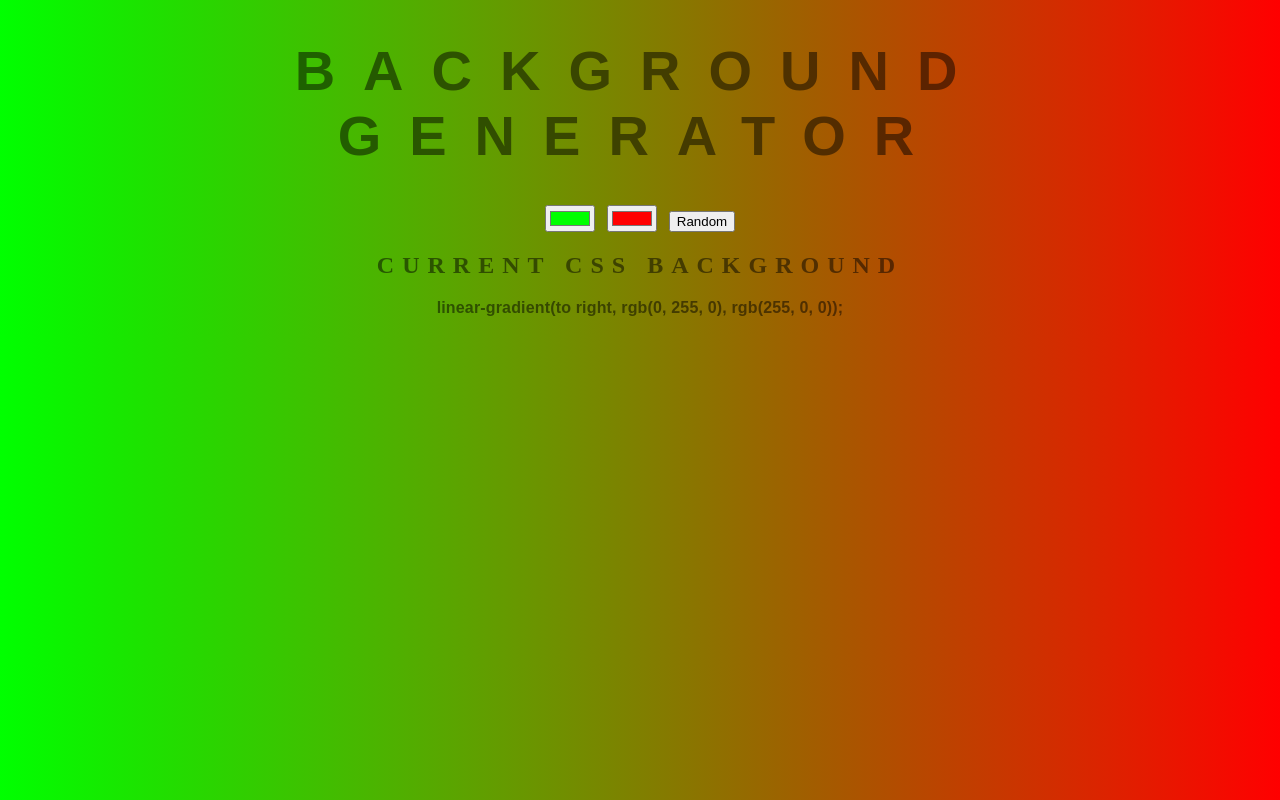
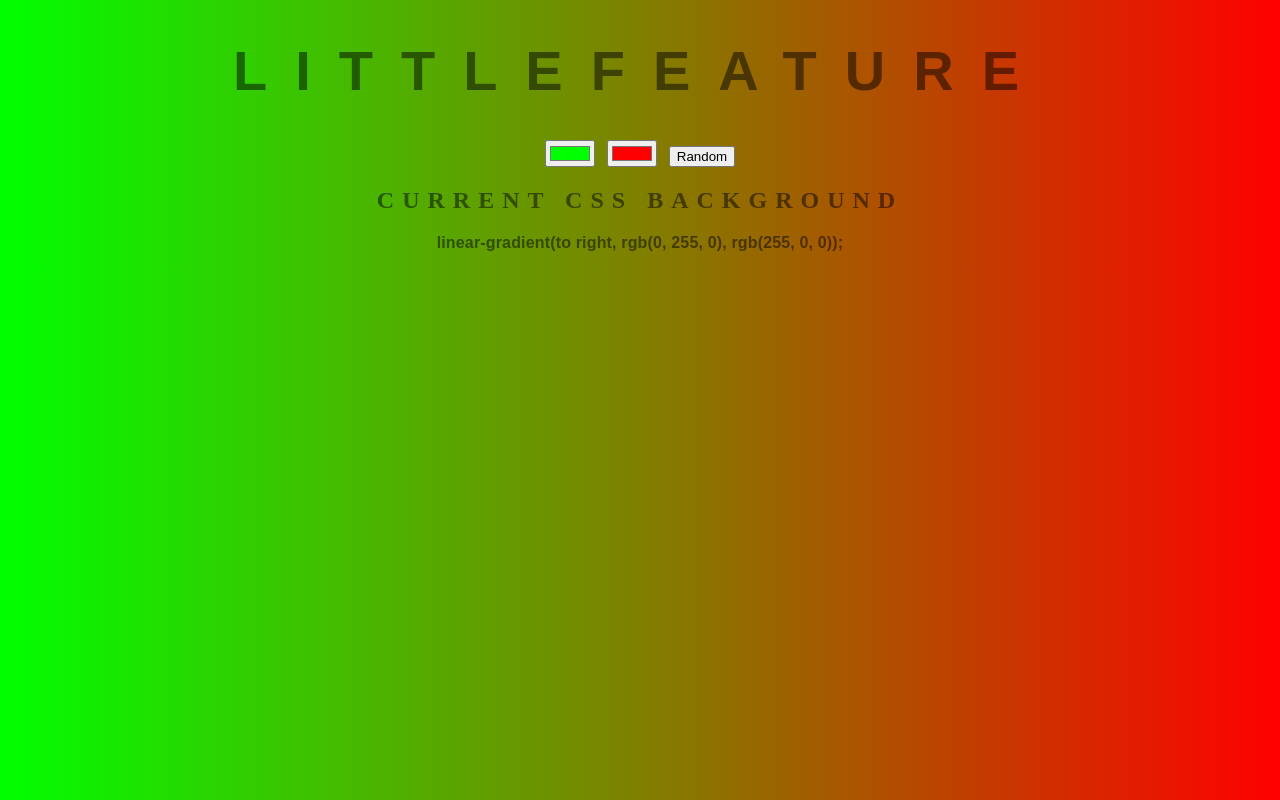
Before and after one commit to Eunsoogil/gitbashtest, a plain HTML site: page index.html in a window 1280 px wide. Drawn offline with Linux system fonts and the light colour scheme.

Commit message:
changing head

```diff
--- a/index.html
+++ b/index.html
@@ -6,7 +6,7 @@
 </head>
 <!--git test-->
 <body id="gradient">
-	<h1>Background Generator</h1>
+	<h1>littlefeature</h1>
 	<input oninput="setGradient()" type="color" class="color1" name="color1" value="#00ff00">
 	<!--color type : colorpicker-->
 	<input oninput="setGradient()" type="color" class="color2" name="color2" value="#ff0000">
```
